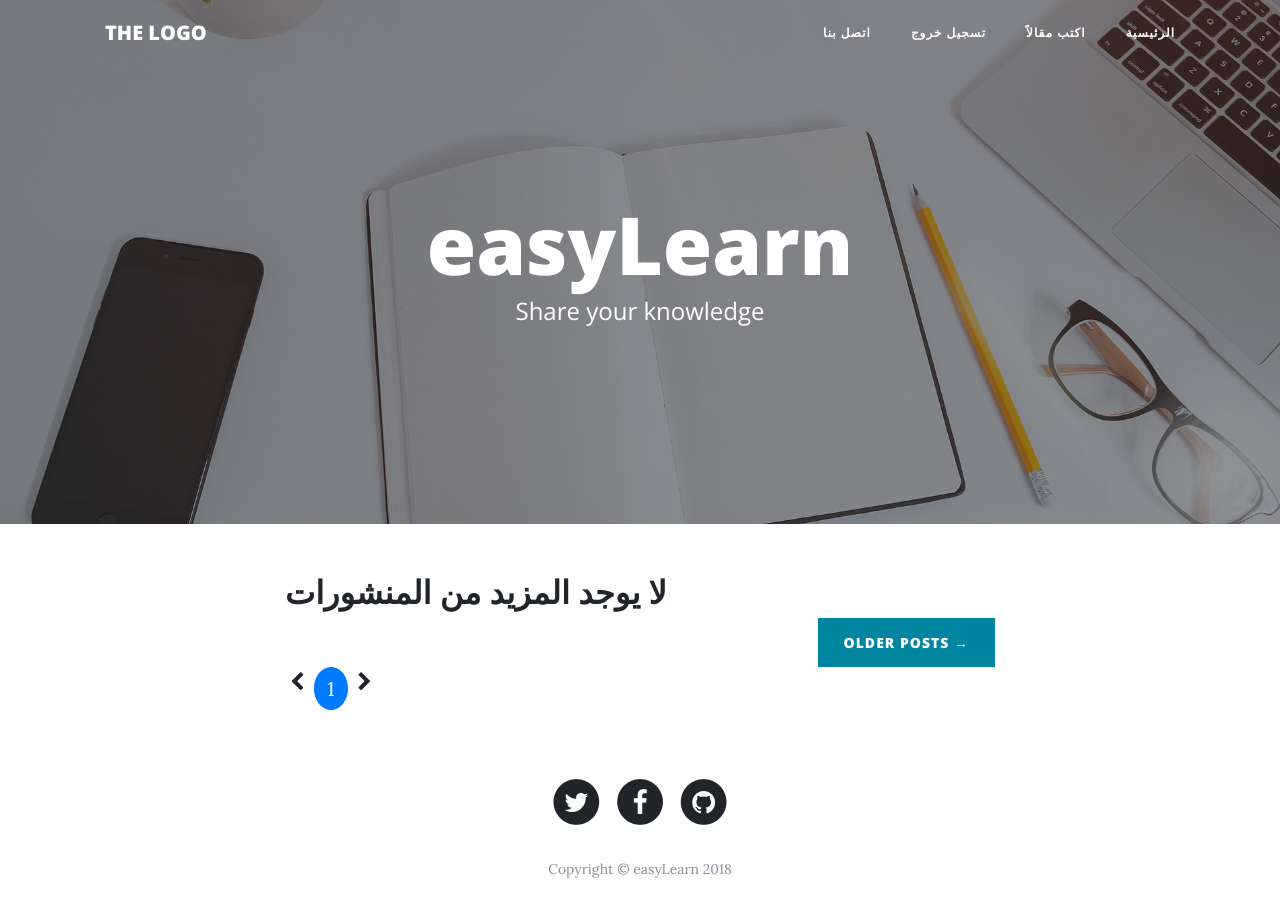
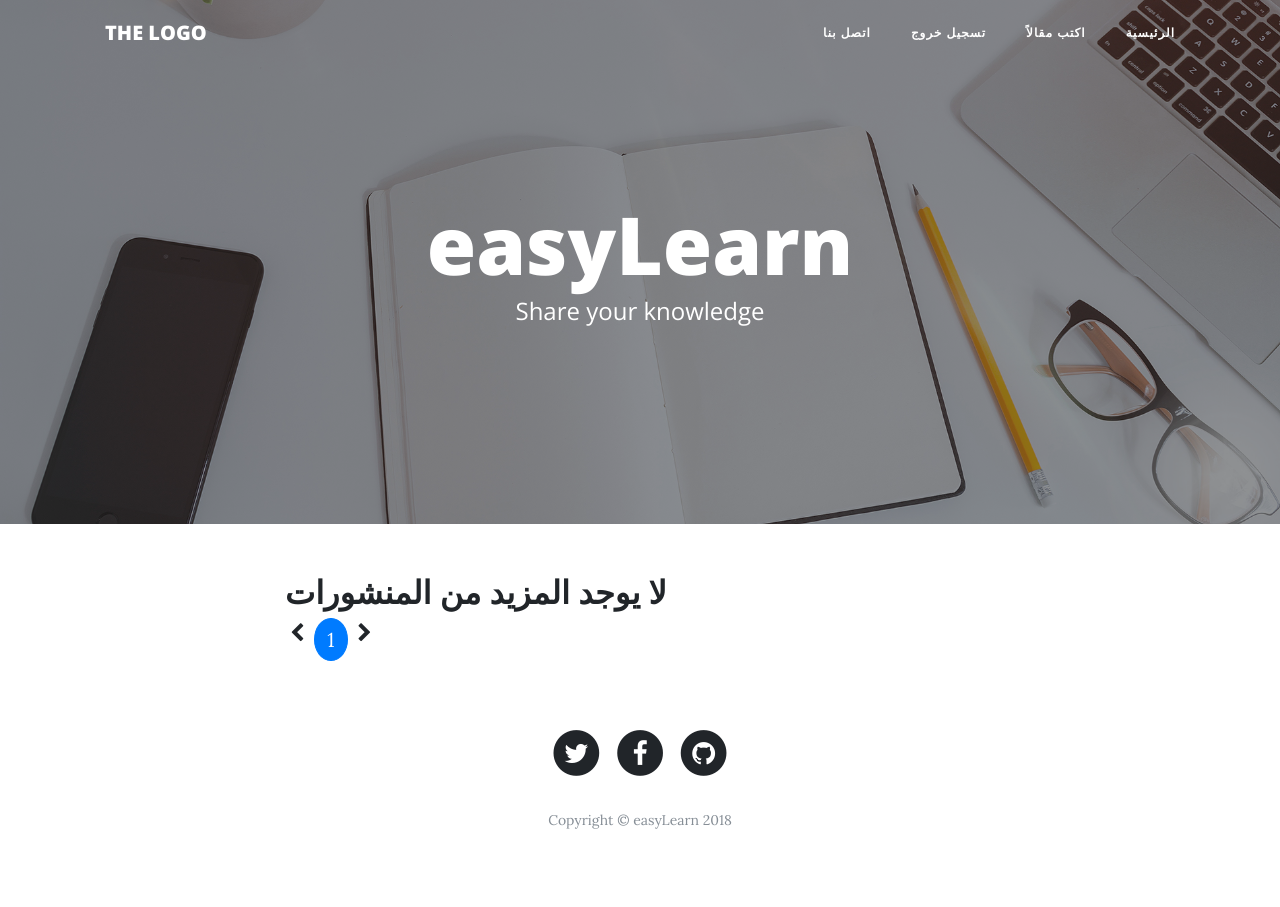
Before and after one commit to yazanKabbany/easyLearn, a Django app: page /blog/ in a window 1280 px wide. Shown: the top 907 px of the page. After the commit the page ends 829 px from the top, so only its background shows below. Run offline with Django 3.2, Linux system fonts and the light colour scheme; the visitor is signed in with stand-in values (Sample User, id 1); data that the repository does not hold is empty; parts of the project's set-up code (start-up, migrations or seed data) failed here and were passed over; some libraries are stand-ins or nearby versions.

Commit message:
fixed paginator

```diff
--- a/easylearn/blog/templates/blog/post_feed.html
+++ b/easylearn/blog/templates/blog/post_feed.html
@@ -26,9 +26,9 @@
             {% endfor %}
 
             <!-- Pager -->
-            <div class="clearfix">
+            {% comment %} <div class="clearfix">
                 <a class="btn btn-primary float-right" href="#">Older Posts &rarr;</a>
-            </div>
+            </div> {% endcomment %}
 
         </div>
     </div>
```
